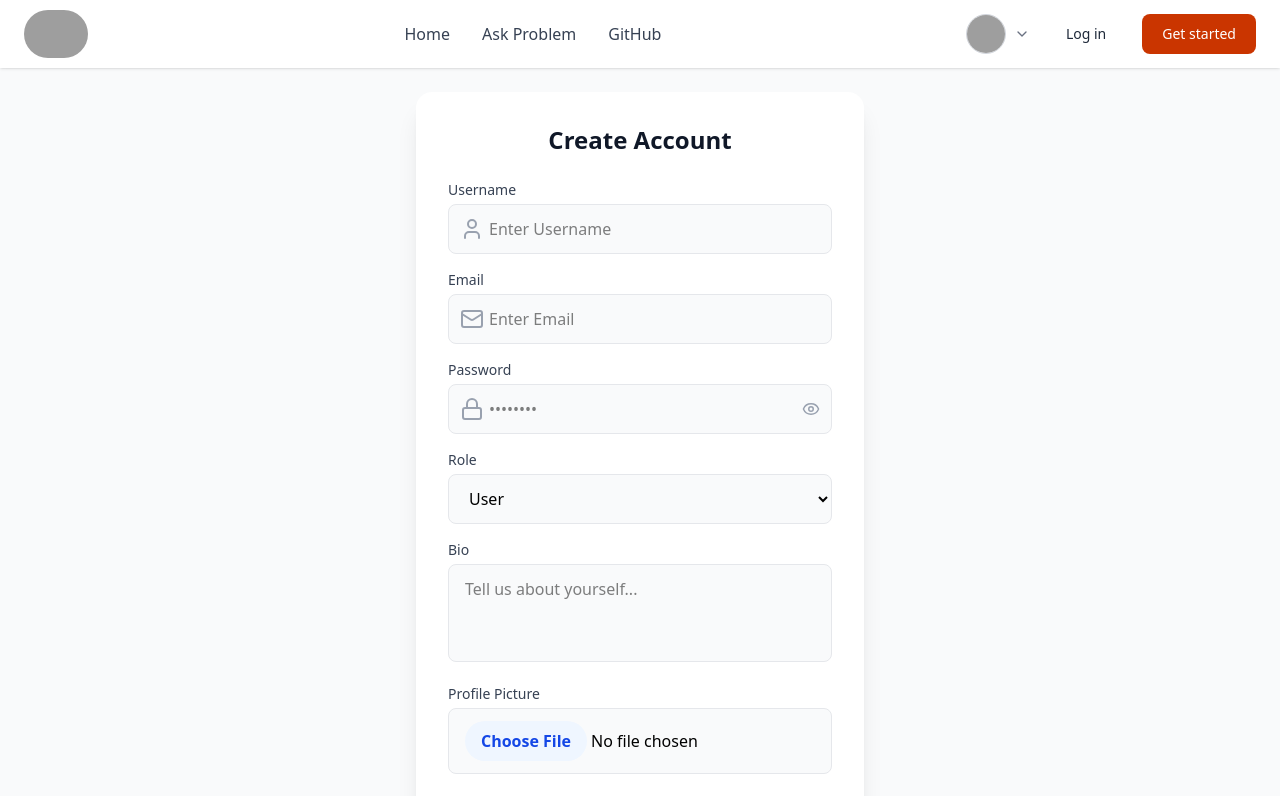
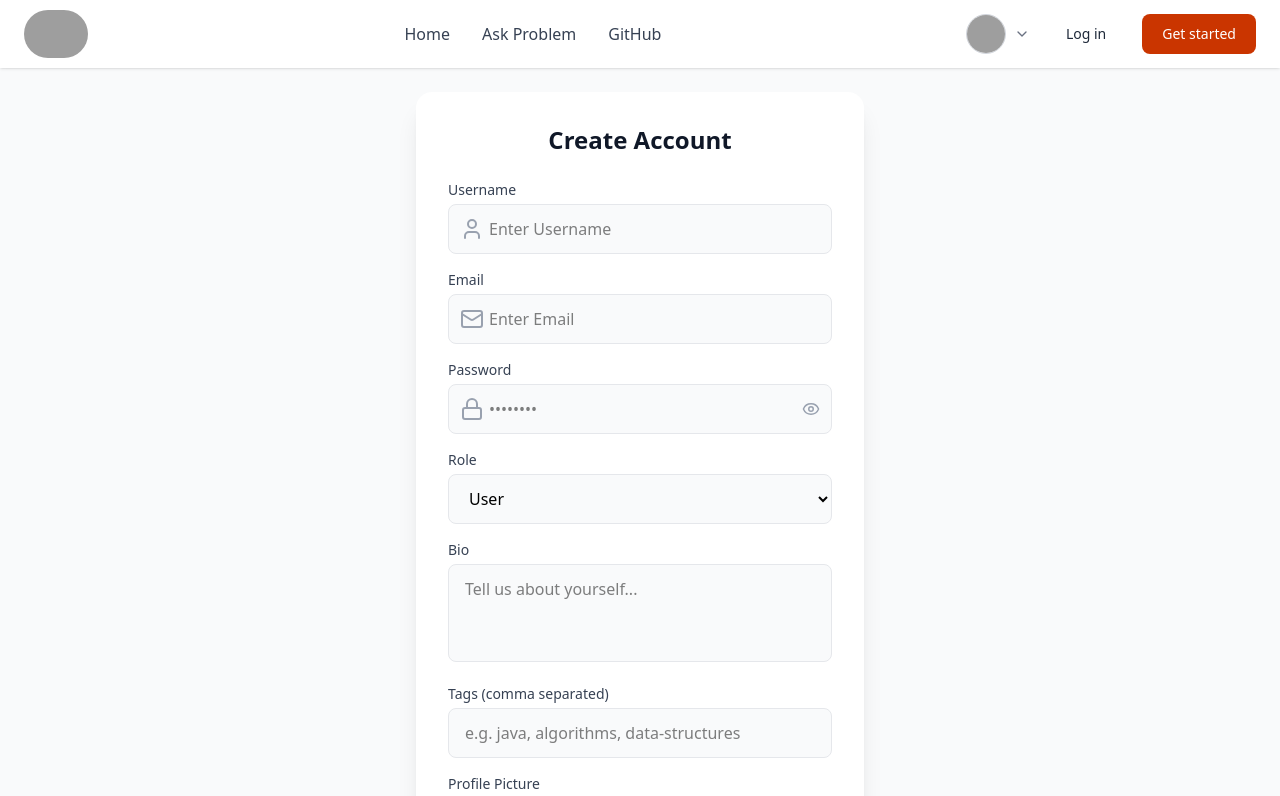
Before and after one commit to MohitBisht27/Slack, a React (Vite) app in the folder Frontend/: page /RegisterForm in a window 1280 px wide. Shown: the top 796 px of the page. Built offline with nearby package versions, Linux system fonts and the light colour scheme; grey boxes are pictures that could not be loaded.

Commit message:
feat: add tag field to model, controller, and registration form

```diff
--- a/Frontend/src/components/SignUp/SignUp.jsx
+++ b/Frontend/src/components/SignUp/SignUp.jsx
@@ -17,6 +17,7 @@ export default function RegisterForm() {
     role: "user",
     bio: "",
     avatar: null,
+    tags: "",
   });
 
   const [message, setMessage] = useState("");
@@ -43,6 +44,13 @@ export default function RegisterForm() {
       data.append("password", formData.password);
       data.append("role", formData.role);
       data.append("bio", formData.bio);
+      data.append(
+        "tags",
+        formData.tags
+          .split(",")
+          .map((t) => t.trim())
+          .filter((t) => t)
+      );
       if (formData.avatar) data.append("avatar", formData.avatar);
 
       {
@@ -146,7 +154,13 @@ export default function RegisterForm() {
             value={formData.bio}
             onChange={handleChange}
           />
-
+          <FormInput
+            label="Tags (comma separated)"
+            name="tags"
+            placeholder="e.g. java, algorithms, data-structures"
+            value={formData.tags}
+            onChange={handleChange}
+          />
           <FileUpload
             label="Profile Picture"
             name="avatar"
```
Also changed, not shown: 2 other files (tests, documents, lock files or other folders).
